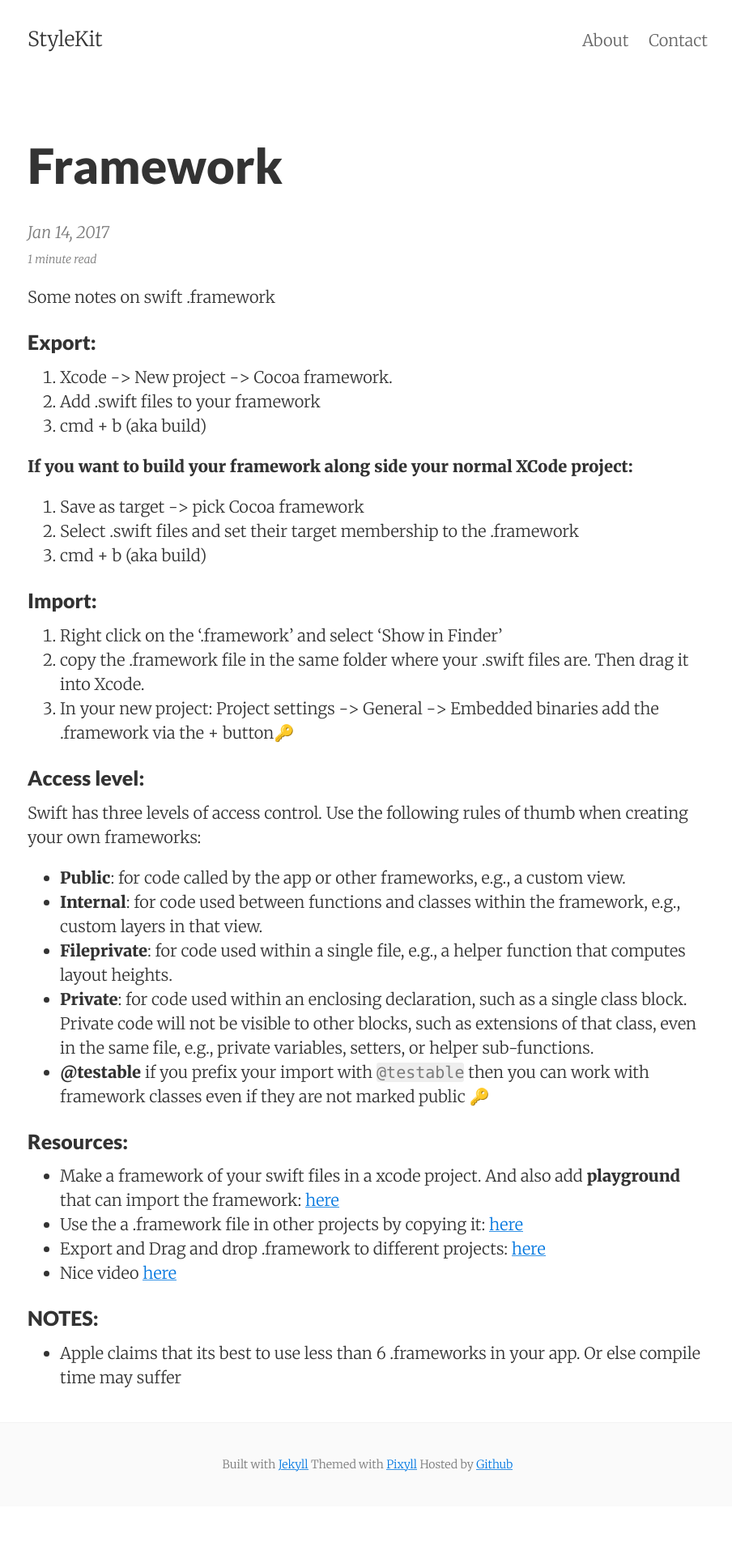
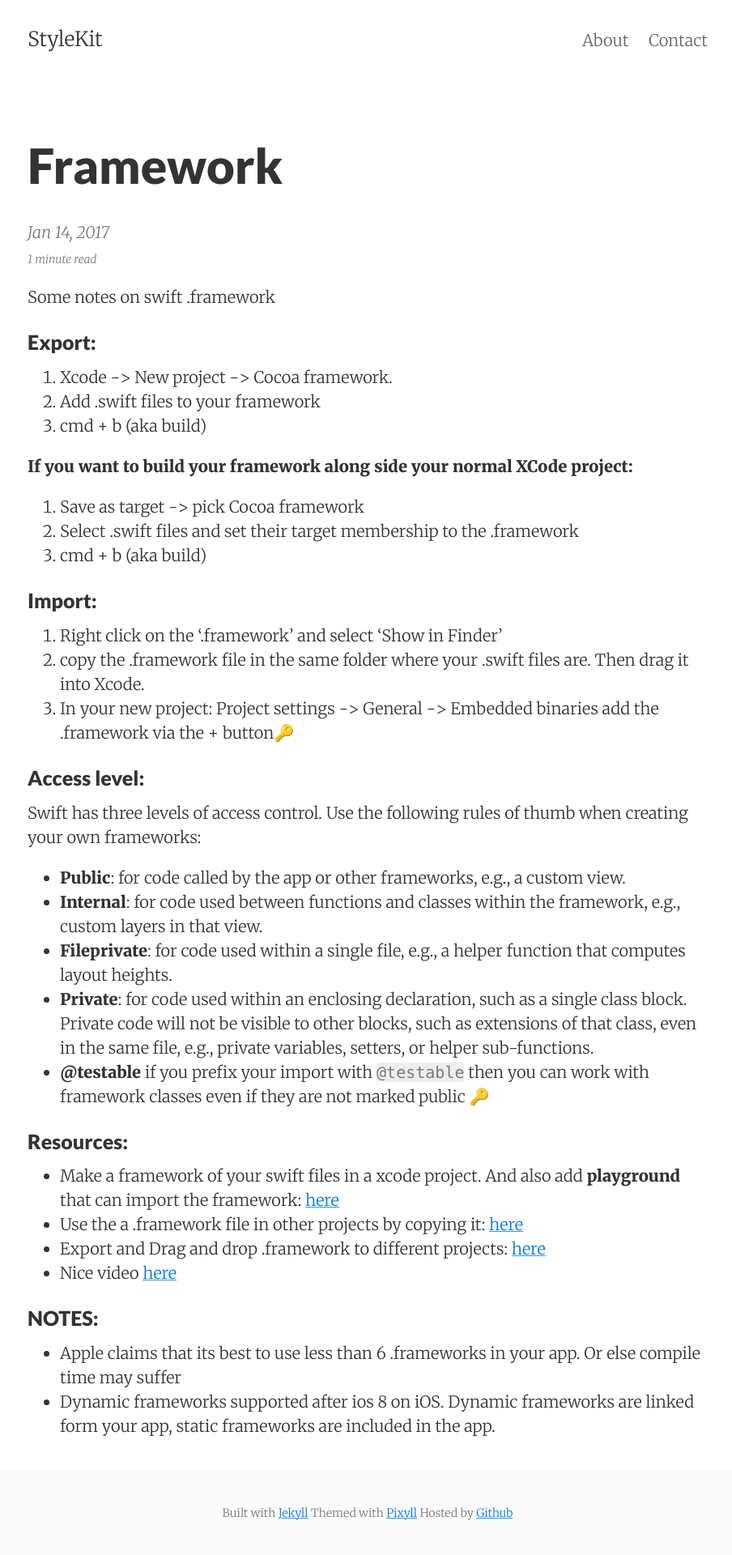
Before and after one commit to stylekit/stylekit.github.io, a Jekyll site: the page built from _posts/2017-01-14-framework.md, in a window 1280 px wide. Shown: the whole page at 81% size, without its empty margins (186-1090 px from the left). Built offline with Jekyll 4.4.1, drawn with Linux system fonts in a browser that asks for light colours; nearby versions of some CDN libraries; comment, search, counter and statistics services are not loaded; before the commit the page ends 1860 px from its top, so only the background shows below that.

Commit message:
Files modified: 1


Modified 1 file:
_posts/2017-01-14-framework.md

```diff
--- a/_posts/2017-01-14-framework.md
+++ b/_posts/2017-01-14-framework.md
@@ -38,3 +38,4 @@ Swift has three levels of access control. Use the following rules of thumb when
 ### NOTES:
 
 - Apple claims that its best to use less than 6 .frameworks in your app. Or else compile time may suffer
+- Dynamic frameworks supported after ios 8 on iOS. Dynamic frameworks are linked form your app, static frameworks are included in the app.
```
